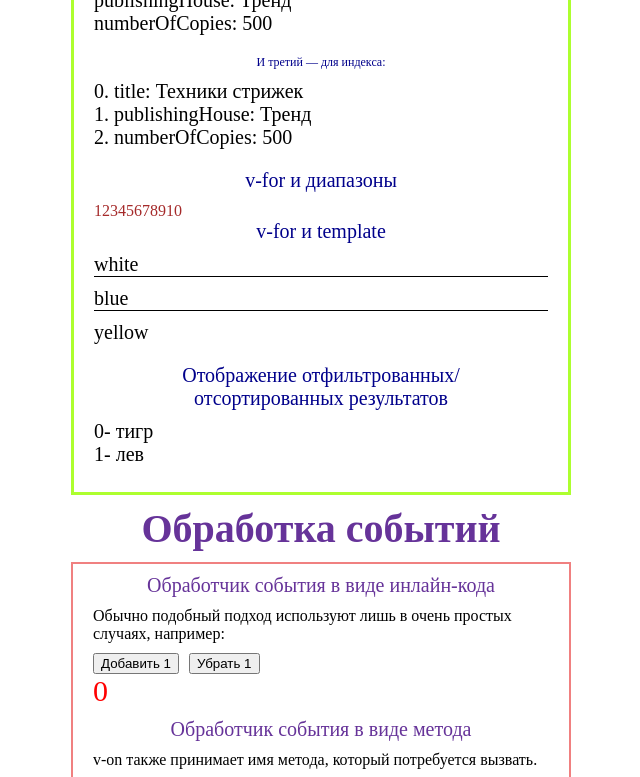
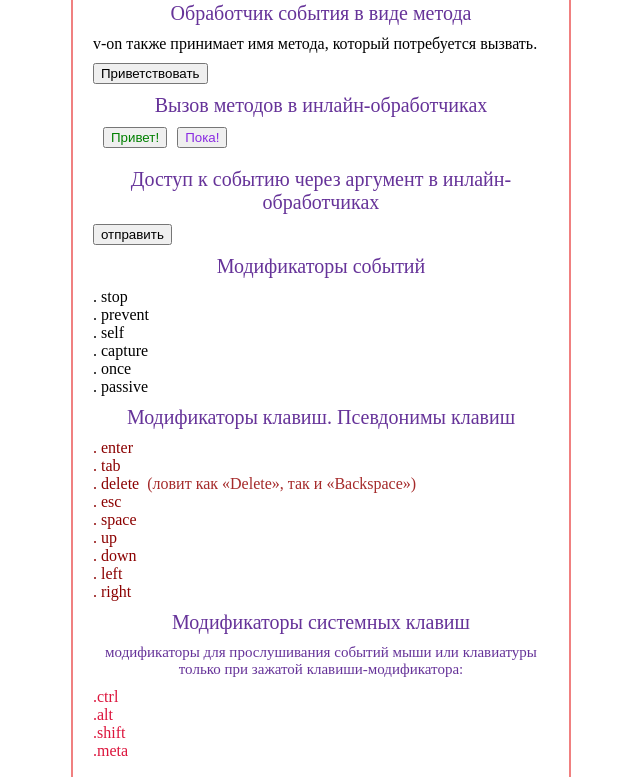
Before and after one commit to innamagkeeva/vue_components, a Vue app: page / in a window 1280 px wide. Shown: the part 2779-3556 px from the top of the page, without its empty margins (319-959 px from the left). Built offline with nearby package versions, Linux system fonts and the light colour scheme; the HTML template or start-up script is replaced by a standard one.

Commit message:
Модификаторы клавиш

```diff
--- a/src/components/ConditionalRendering.vue
+++ b/src/components/ConditionalRendering.vue
@@ -67,7 +67,7 @@ const type = ref('') //Это же не нужно типизировать? п
     </div>
   </div>
 </template>
-<style>
+<style scoped>
 .cloth {
   width: 400px;
   height: 45px;
--- a/src/components/EventHandling.vue
+++ b/src/components/EventHandling.vue
@@ -2,10 +2,33 @@
 import { ref } from 'vue'
 
 type BasModifiers = 'stop' | 'prevent' | 'self' | 'capture' | 'once' | 'passive'
+type BasKeyModifiers =
+  | 'enter'
+  | 'tab'
+  | 'delete'
+  | 'esc'
+  | 'space'
+  | 'up'
+  | 'down'
+  | 'left'
+  | 'right'
+type BasSystemKeyModifiers = 'ctrl' | 'alt' | 'shift' | 'meta'
 
 const count = ref<number>(0)
 const name = ref<string>('Влад')
 const modifiers = ref<BasModifiers[]>(['stop', 'prevent', 'self', 'capture', 'once', 'passive'])
+const keyModifiers = ref<BasKeyModifiers[]>([
+  'enter',
+  'tab',
+  'delete',
+  'esc',
+  'space',
+  'up',
+  'down',
+  'left',
+  'right',
+])
+const systemKeModifiers = ref<BasSystemKeyModifiers[]>(['ctrl', 'alt', 'shift', 'meta'])
 
 function greet(event: Event): void {
   console.log(`Привет ${name.value} !`)
@@ -79,16 +102,52 @@ function warn(message: string, event: Event): void {
     <p class="title">Модификаторы событий</p>
     <ul>
       <li
-        v-for="modifier in modifiers"
+        v-for="(modifier, index) in modifiers"
         :key="modifier"
+        :class="{ 'p-style': index === modifiers.length - 1 }"
       >
         . {{ modifier }}
+      </li>
+    </ul>
+    <p class="title">Модификаторы клавиш. Псевдонимы клавиш</p>
+    <ul>
+      <li
+        v-for="(keyModifier, index) in keyModifiers"
+        :key="keyModifier"
+        :class="{ 'p-style': index === keyModifiers.length - 1 }"
+        style="color: darkred"
+      >
+        . {{ keyModifier }}
+        <span
+          v-if="keyModifier === 'delete'"
+          style="color: brown; margin-left: 4px"
+        >
+          (ловит как «Delete», так и «Backspace»)</span
+        >
+      </li>
+    </ul>
+    <p class="title">Модификаторы системных клавиш</p>
+    <p
+      class="title"
+      style="font-size: 15px"
+    >
+      модификаторы для прослушивания событий мыши или клавиатуры только при зажатой
+      клавиши-модификатора:
+    </p>
+    <ul>
+      <li
+        v-for="(systemKeModifier, index) in systemKeModifiers"
+        :key="systemKeModifier"
+        :class="{ 'p-style': index === systemKeModifiers.length - 1 }"
+        style="color: crimson"
+      >
+        .{{ systemKeModifier }}
       </li>
     </ul>
   </div>
 </template>
 
-<style>
+<style scoped>
 .p-style {
   margin-bottom: 10px;
 }
@@ -102,7 +161,7 @@ function warn(message: string, event: Event): void {
 
 .circuit {
   width: 500px;
-  height: 910px;
+  height: 960px;
   margin: 0 auto;
   margin-bottom: 10px;
   border: 2px solid lightcoral;
```
